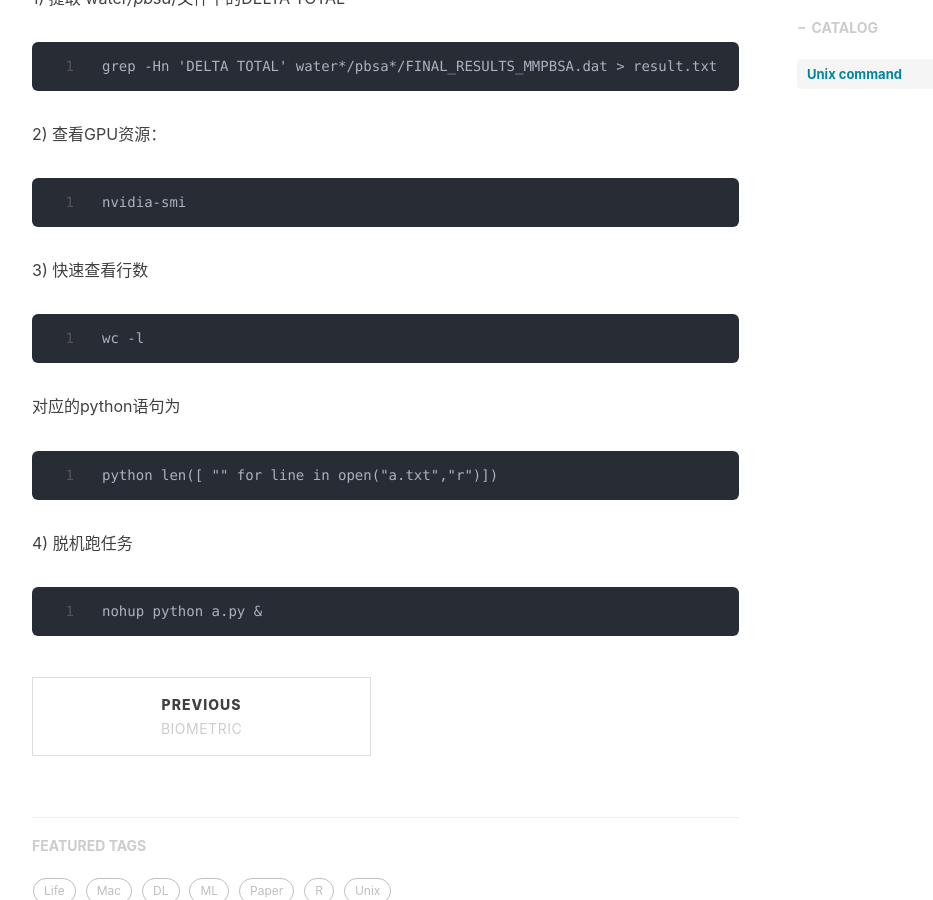
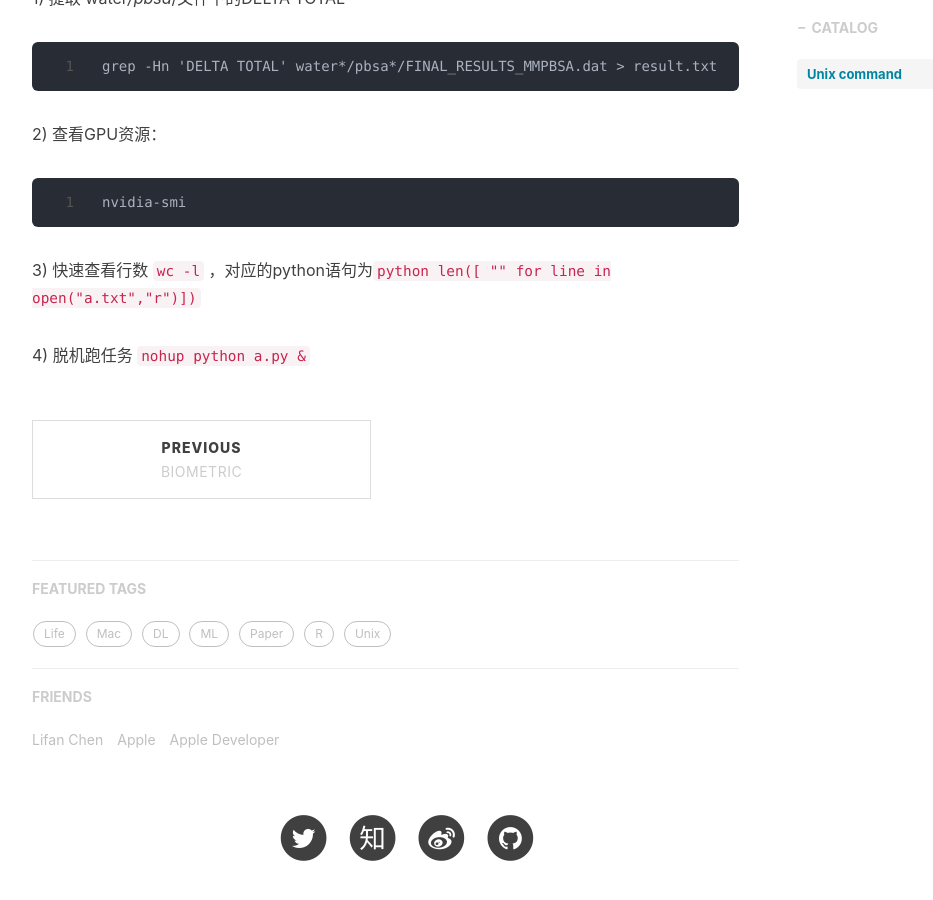
Before and after one commit to Tianbiao-Yang/tianbiao-yang.github.io, a Jekyll site: the page built from _posts/2019-04-18-Unix command-2019.md, in a window 1280 px wide and 900 px high, scrolled down 668 px. Shown: the whole window, without its empty margins (233-1166 px from the left). Built offline with Jekyll 4.4.1, drawn with Linux system fonts in a browser that asks for light colours; nearby versions of some CDN libraries; comment, search, counter and statistics services are not loaded.

````diff
--- a/_posts/2019-04-18-Unix command-2019.md
+++ b/_posts/2019-04-18-Unix command-2019.md
@@ -20,16 +20,6 @@ grep -Hn 'DELTA TOTAL' water*/pbsa*/FINAL_RESULTS_MMPBSA.dat > result.txt
 nvidia-smi
 ```
 
-3) 快速查看行数
-```
-wc -l
-```
-对应的python语句为
-```
-python ﻿len([ "" for line in open("a.txt","r")])
-```
+3) 快速查看行数 ```wc -l``` ，对应的python语句为```python ﻿len([ "" for line in open("a.txt","r")])```
 
-4) 脱机跑任务
-```
-nohup python a.py &
-```
+4) 脱机跑任务 ```nohup python a.py &```
````
